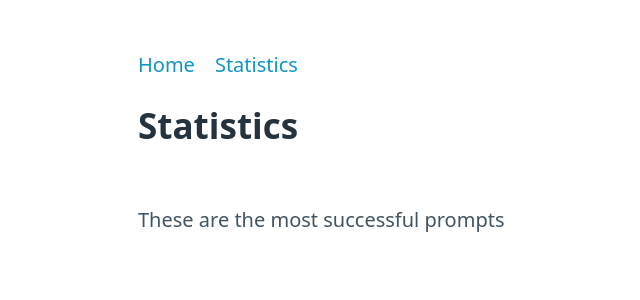
After one commit to AnirudhhRamesh/gandalf-v2, a Flask app: page /statistics in a window 1280 px wide. The commit adds this page. Shown: the top 300 px of the page, without its empty margins (132-772 px from the left). Run offline with Flask 3, Linux system fonts and the light colour scheme.

Commit message:
Added multi-page navigation (home and statistics pages

```diff
--- a/backend/app.py
+++ b/backend/app.py
@@ -32,11 +32,17 @@ def index():
         if guess==config[1]:
             current_level += 1
             print("You guess the password correctly!!")
-            return redirect(url_for('index'))
+            return redirect(url_for('index'), prompt=prompt)
 
     print("GET")
     return render_template('index.html', lvl=current_level)
 
+# Define the route for the statistics page
+@app.route('/statistics')
+def statistics():
+    # You can render the statistics.html template or return any response you need.
+    return render_template('statistics.html')
+
 # Entry point for the application
 if __name__ == '__main__':
     app.run(debug=True)
--- /dev/null
+++ b/backend/templates/statistics.html
@@ -0,0 +1,34 @@
+<!DOCTYPE html>
+<html>
+
+<head>
+    <title>Prompt Statistics</title>
+    <link rel="stylesheet" href="https://cdn.jsdelivr.net/npm/@picocss/pico@1/css/pico.min.css">
+    <style>
+        body {
+            padding: 30px;
+            width: 800px;
+            align-content: center;
+            justify-content: center;
+            margin: 0 auto;
+        }
+    </style>
+</head>
+
+<body>
+
+    <nav>
+        <ul>
+            <li style="display: inline;"><a href="/">Home</a></li>
+            <li style="display: inline;"><a href="/statistics">Statistics</a></li>
+        </ul>
+    </nav>
+
+    <div class="content">
+        <h2>Statistics</h2>
+        <p>These are the most successful prompts</p>
+    </div>
+
+</body>
+
+</html>
```
Also changed, not shown: backend/templates/index.html (+44 -5 lines).
